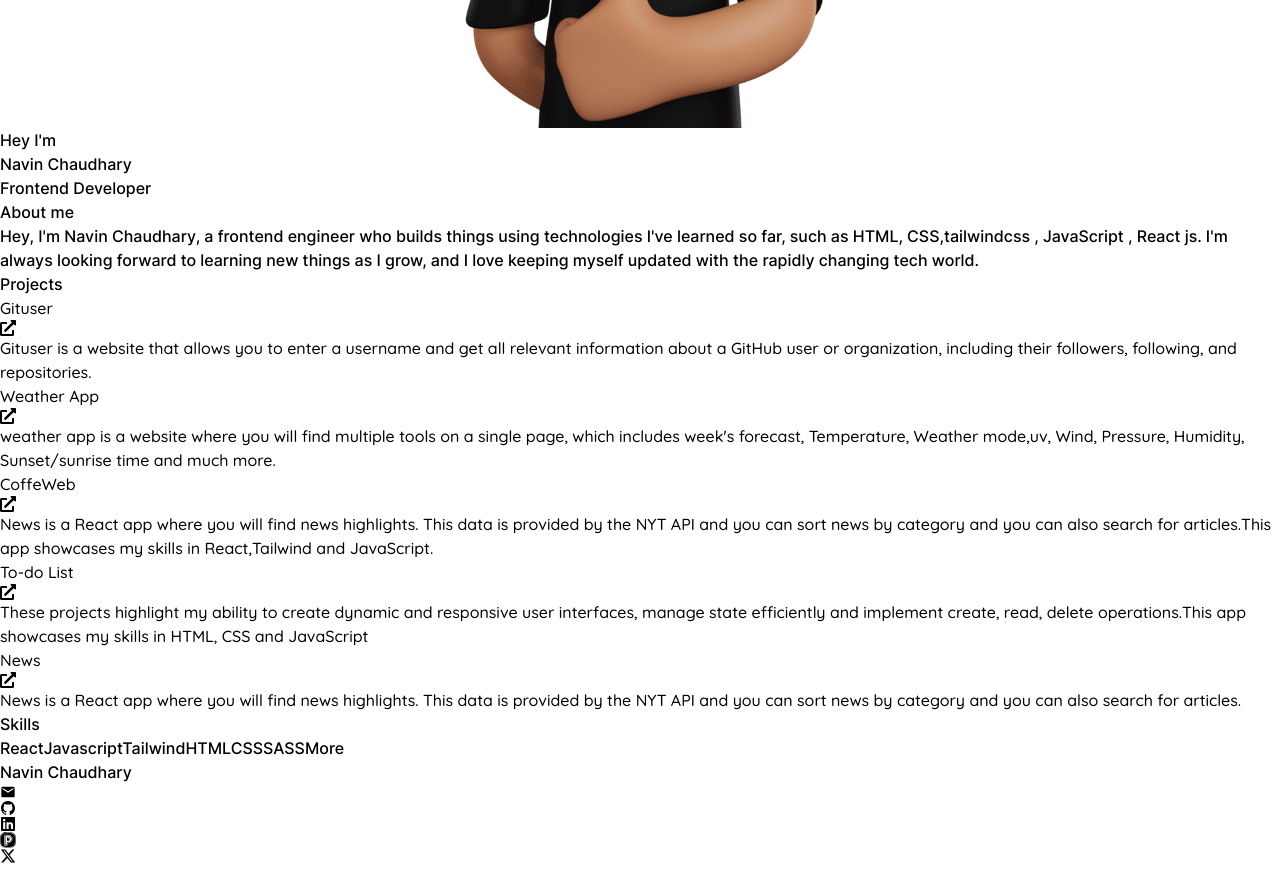
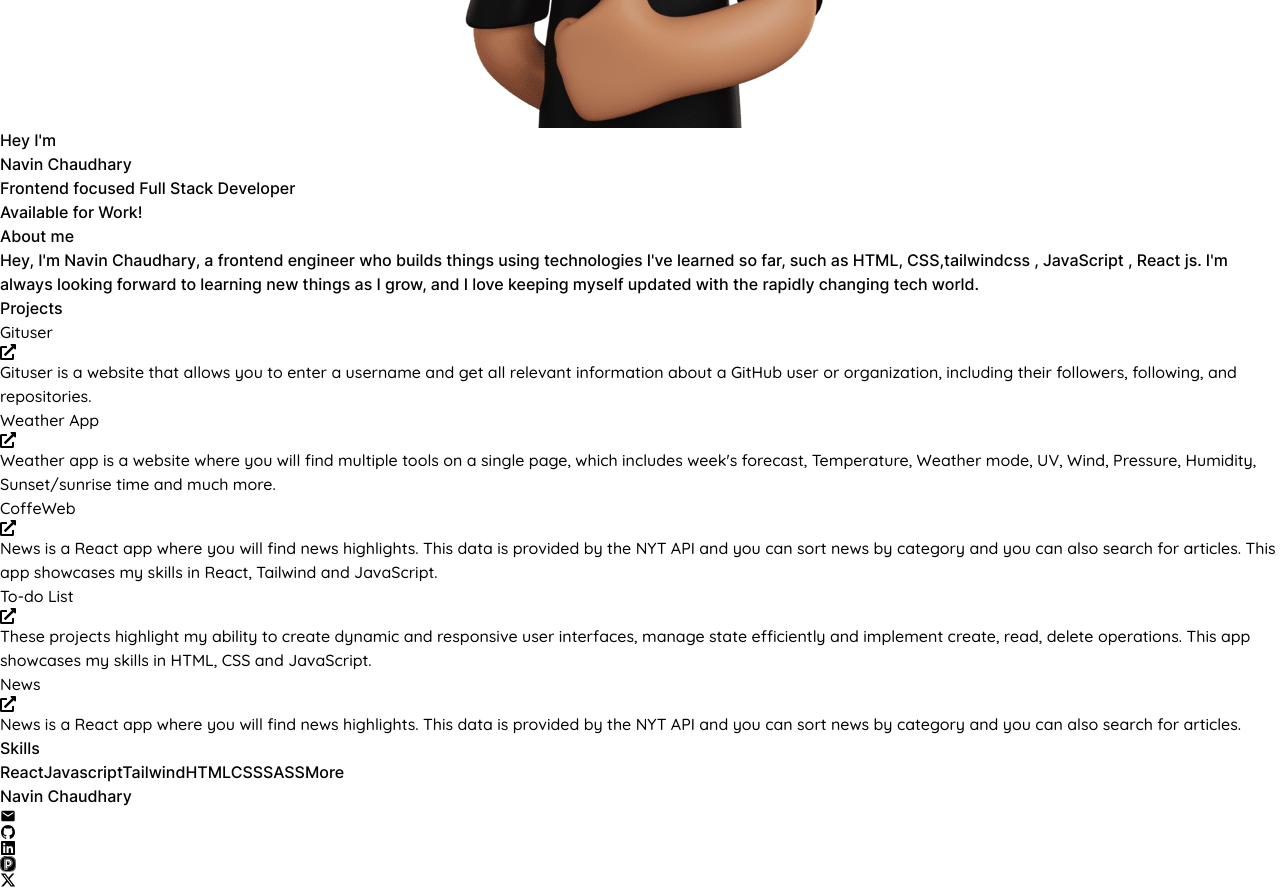
Before and after one commit to navin-chaudhary/navin.bio, a React (Vite) app: page / in a window 1280 px wide. Shown: the part 640-1528 px from the top of the page. Before the commit the page ends 1504 px from the top, so only its background shows below. Built offline with nearby package versions, Linux system fonts and the light colour scheme; a web font is replaced by a local one.

Commit message:
animation added🎉

```diff
--- a/src/App.jsx
+++ b/src/App.jsx
@@ -21,7 +21,7 @@ function App() {
     document.title='navin .home'
   },[])
   return (
-    <div className="main bg-[#040816] text-[#9e9ea4] min-h-screen p-3 pt-16 overflow-x-hidden">
+    <div className="main bg-[#09080A] text-[#9e9ea4] min-h-screen p-3 pt-16 overflow-x-hidden ">
        <Analytics />
     {loading ? (
       <Loader />
--- a/src/components/About/About.jsx
+++ b/src/components/About/About.jsx
@@ -10,10 +10,10 @@ function About() {
 
   return (
     <>
-      <div className="bg-[#040816] text-[#9e9ea4] min-h-screen  pt-10 p-3 overflow-hidden font">
+      <div className="bg-[#09080A] text-[#babac3] min-h-screen  pt-10 p-3 overflow-hidden font">
         <div className="max-w-3xl mx-auto ">
           <Navbar />
-          <div className="min-h-[calc(100vh_-_160px)] lg:p-3">
+          <div className="min-h-[calc(100vh_-_160px)] ">
             <section className="mb-8  pt-8 ">
               <p className="text-[#c2c1c1] text-lg capitalize ">
                 Hey everyone👋! I'm Navin Chaudhary, a passionate and driven
--- a/src/components/Contact/Contact.jsx
+++ b/src/components/Contact/Contact.jsx
@@ -10,7 +10,7 @@ useEffect(()=>{
 },[])
   return (
     <>
-      <div className="bg-[#040816] text-[#c0c0c6] min-h-screen pt-0 p-3 overflow-hidden font">
+      <div className="bg-[#09080A] text-[#c0c0c6] min-h-screen pt-0 p-3 overflow-hidden font">
         <div className="max-w-3xl mx-auto">
 
           <Navbar />
--- a/src/components/Footer/Footer.css
+++ b/src/components/Footer/Footer.css
@@ -24,5 +24,5 @@
   .tooltip:hover::before {
     opacity: 1;
     visibility: visible;
-    transform: translateX(-50%) translateY(0px);
+    transform: translateX(-50%) translateY(-5px);
   }
--- a/src/components/Header/Header.jsx
+++ b/src/components/Header/Header.jsx
@@ -1,15 +1,37 @@
-import React from 'react';
-import logo from '/Images/Logo.png'
+import React from "react";
+import logo from "/Images/Logo.png";
+import { Link } from "react-router-dom";
 function Header() {
   return (
     <header className="flex items-center mb-8 md:mt-4 lg:mt-4 gap-4 lg:gap-5">
-      <div className='bg-[#696868] lg:w-28 lg:h-28 md:w-24 md:h-24 w-20 h-20 rounded-full overflow-hidden'>
-      <img src={logo} alt="Profile" className=" w-24 h-20 lg:w-28  lg:h-28 md:w-24 md:h-24 rounded-full mr-4 object-cover bg-slate-600" />
+      <div className="bg-[#696868] lg:w-28 lg:h-28 md:w-24 md:h-24 w-20 h-20 rounded-full overflow-hidden">
+        <img
+          src={logo}
+          alt="Profile"
+          className=" w-24 h-20 lg:w-28  lg:h-28 md:w-24 md:h-24 rounded-full mr-4 object-cover bg-slate-600"
+        />
       </div>
       <div>
-        <h1 className=" text-xl lg:text-3xl text-[#FAFAFA] font-bold ">Hey I'm</h1>
-        <p className="text-[#CFE5FF] font-bold text-2xl lg:text-3xl">Navin Chaudhary</p>
-        <p className="lg:text-lg text-md text-[#ebebf1] ">Frontend Developer</p>
+        <h1 className=" text-xl lg:text-3xl text-[#FAFAFA] font-bold ">
+          Hey I'm
+        </h1>
+        <p className="text-[#CFE5FF] font-bold text-2xl lg:text-3xl">
+          Navin Chaudhary
+        </p>
+        <p className="lg:text-lg text-sm text-[#ebebf1] ">
+          Frontend focused Full Stack Developer
+        </p>
+        <Link to="/contact" >
+        <div className="flex items-center bg-[#3c3a3a] border-t-[2px] border-b-[2px] border-[#565454] w-44 justify-center rounded-md mt-[3px] cursor-pointer">
+        <span class="relative flex h-2 w-2 mr-2">
+          <span class="absolute inline-flex h-full w-full animate-ping rounded-full bg-green-400 opacity-75"></span>
+          <span class="relative inline-flex h-2 w-2 rounded-full bg-green-600"></span>
+        </span>
+        <p className="lg:text-md  text-md text-[#eff5f1] ">
+          Available for Work!
+        </p>
+        </div>
+        </Link>
       </div>
     </header>
   );
--- a/src/components/Navbar/Navbar.jsx
+++ b/src/components/Navbar/Navbar.jsx
@@ -3,8 +3,8 @@ import { Link, NavLink } from "react-router-dom";
 
 function Navbar() {
   return (
-    <nav className="fixed top-0 left-0 right-0 z-50 ">
-      <div className="max-w-3xl mx-auto px-3 lg:px-0 backdrop-blur-3xl">
+    <nav className="fixed top-0 left-0 right-0 z-50 bg-[#09080A] backdrop-blur-md">
+      <div className="max-w-3xl mx-auto px-3 lg:px-0 md:p-0">
         <div className="flex items-center justify-between h-16">
           <div>
             <Link
--- a/src/components/Projects/Project.css
+++ b/src/components/Projects/Project.css
@@ -1,27 +1,3 @@
-.project_card{
-    animation: cardanimate 1s both;
+ .project_card{
     font-family: "Quicksand", sans-serif;
 }
-
-@keyframes cardanimate {
-        0%{
-            transform:translateX(-40px);
-       }
-       100%{
-        transform: translateX(0);
-       }
-
-  }
-.project_card2{
-    animation: cardanimate2 1s both;
-    font-family: "Quicksand", sans-serif;
-}
-@keyframes cardanimate2 {
-        0%{
-            transform:translateX(40px);
-       }
-       100%{
-        transform: translateX(0);
-       }
-
-  }
--- a/src/components/Projects/Projects.jsx
+++ b/src/components/Projects/Projects.jsx
@@ -1,84 +1,97 @@
-import React from "react";
+import React, { useRef, useEffect } from "react";
 import { Link } from "react-router-dom";
 import { FaExternalLinkAlt } from "react-icons/fa";
-import './Project.css'
+import "./Project.css";
+
 function Projects() {
+  const projectRefs = useRef([]);
+
+  useEffect(() => {
+    projectRefs.current.forEach((el) => {
+      if (!el) return;
+
+      const handleMouseMove = (e) => {
+        const rect = el.getBoundingClientRect();
+        const x = e.clientX - rect.left;
+        const y = e.clientY - rect.top;
+
+        const centerX = rect.width / 2;
+        const centerY = rect.height / 2;
+
+        const deltaX = (x - centerX) / centerX;
+        const deltaY = (y - centerY) / centerY;
+
+        el.style.transform = `perspective(1000px) rotateX(${deltaY * 10}deg) rotateY(${-deltaX * 10}deg) translateZ(20px)`;
+      };
+
+      const handleMouseLeave = () => {
+        el.style.transform = 'perspective(1000px) rotateX(0deg) rotateY(0deg) translateZ(0px)';
+      };
+
+      el.addEventListener('mousemove', handleMouseMove);
+      el.addEventListener('mouseleave', handleMouseLeave);
+
+      return () => {
+        el.removeEventListener('mousemove', handleMouseMove);
+        el.removeEventListener('mouseleave', handleMouseLeave);
+      };
+    });
+  }, []);
+
+  const projects = [
+    {
+      title: "Gituser",
+      url: "https://gituser.navin.bio",
+      description: "Gituser is a website that allows you to enter a username and get all relevant information about a GitHub user or organization, including their followers, following, and repositories."
+    },
+    {
+      title: "Weather App",
+      url: "https://weatherapp.navin.bio",
+      description: "Weather app is a website where you will find multiple tools on a single page, which includes week's forecast, Temperature, Weather mode, UV, Wind, Pressure, Humidity, Sunset/sunrise time and much more."
+    },
+    {
+      title: "CoffeWeb",
+      url: "https://coffeweb.navin.bio",
+      description: "News is a React app where you will find news highlights. This data is provided by the NYT API and you can sort news by category and you can also search for articles. This app showcases my skills in React, Tailwind and JavaScript."
+    },
+    {
+      title: "To-do List",
+      url: "https://to-do.navin.bio",
+      description: "These projects highlight my ability to create dynamic and responsive user interfaces, manage state efficiently and implement create, read, delete operations. This app showcases my skills in HTML, CSS and JavaScript."
+    },
+    {
+      title: "News",
+      url: "https://news.navin.bio",
+      description: "News is a React app where you will find news highlights. This data is provided by the NYT API and you can sort news by category and you can also search for articles."
+    }
+  ];
+
   return (
-    <section className="mb-8  ">
+    <section className="mb-8">
       <h2 className="text-xl lg:text-2xl text-white font-bold mb-7">
         Projects
       </h2>
-      <div className="grid grid-cols-1 sm:grid-cols-2 md:grid-cols-2 lg:grid-cols-2 gap-4">
-        <div className=" border-[1px] border-[#939396] p-4 rounded-lg project_card ">
-          <Link
-            to="https://gituser.navin.bio"
-            className="font-bold border-b-[1px] tracking-wider flex items-center gap-1  transition-all duration-300 hover:border-gray-500   w-max text-lg text-white cursor-pointer hover:translate-y-[-2px] "
+      <div className="grid grid-cols-1 sm:grid-cols-2 md:grid-cols-2 lg:grid-cols-3 gap-4">
+        {projects.map((project, index) => (
+          <div
+            key={index}
+            ref={(el) => (projectRefs.current[index] = el)}
+            className="border-t-[1px] border-b-[1px] border-[#939396] p-4 rounded-lg project_card bg-[#2d2c2c] hover:border-l-[1px] hover:bg-[#171717] hover:border-t-[0px] transition-all duration-300"
           >
-            Gituser <span className="hover:translate-y-[-2px] hover:text-blue-500 transition-all duration-300"><FaExternalLinkAlt /></span>
-          </Link>
-          <p className="text-[#c2c1c1] capitalize mt-3 hover:translate-y-[-2px] transition-all duration-300">
-            Gituser is a website that allows you to enter a username and get all
-            relevant information about a GitHub user or organization, including
-            their followers, following, and repositories.
-          </p>
-        </div>
-        <div className="border-[1px] border-[#939396]  p-4 rounded-lg project_card2">
-          <Link
-            to="https://weatherapp.navin.bio"
-            className="font-bold border-b-[1px] tracking-wider flex items-center gap-1  transition-all duration-300 hover:border-gray-500  w-max text-lg text-white cursor-pointer hover:translate-y-[-2px]"
-          >
-            Weather App <span className="hover:translate-y-[-2px] hover:text-blue-500 transition-all duration-300"><FaExternalLinkAlt /></span>
-          </Link>
-          <p className="text-[#c2c1c1] capitalize mt-3 hover:translate-y-[-2px] transition-all duration-300">
-            weather app is a website where you will find multiple tools on a
-            single page, which includes week's forecast, Temperature, Weather
-            mode,uv, Wind, Pressure, Humidity, Sunset/sunrise time and much
-            more.
-          </p>
-        </div>
-        <div className="border-[1px] border-[#939396]  p-4 rounded-lg project_card">
-          <Link
-            to="https://coffeweb.navin.bio"
-            className="font-bold border-b-[1px] tracking-wider flex items-center gap-1  transition-all duration-300 hover:border-gray-500  w-max text-lg text-white cursor-pointer hover:translate-y-[-2px]"
-          >
-            CoffeWeb <span className="hover:translate-y-[-2px] hover:text-blue-500 transition-all duration-300"><FaExternalLinkAlt /></span>
-          </Link>
-          <p className="text-[#c2c1c1] capitalize mt-3 hover:translate-y-[-2px] transition-all duration-300">
-            News is a React app where you will find news highlights. This data
-            is provided by the NYT API and you can sort news by category and you
-            can also search for articles.This app showcases my skills in React,Tailwind and JavaScript.
-          </p>
-        </div>
-
-        <div className="border-[1px] border-[#939396]  p-4 rounded-lg project_card2">
-          <Link
-            to="https://to-do.navin.bio"
-            className="font-bold border-b-[1px] tracking-wider flex items-center gap-1  transition-all duration-300 hover:border-gray-500  w-max text-lg text-white cursor-pointer hover:translate-y-[-2px]"
-          >
-            To-do List <span className="hover:translate-y-[-2px] hover:text-blue-500 transition-all duration-300"><FaExternalLinkAlt /></span>
-          </Link>
-          <p className="text-[#c2c1c1] capitalize mt-3 hover:translate-y-[-2px] transition-all duration-300">
-            These projects highlight my ability to create dynamic and responsive
-            user interfaces, manage state efficiently and implement create,
-            read, delete operations.This app showcases my skills in HTML, CSS
-            and JavaScript
-          </p>
-        </div>
-        <div className="border-[1px] border-[#939396]  p-4 rounded-lg project_card">
-          <Link
-            to="https://news.navin.bio"
-            className="font-bold border-b-[1px] tracking-wider flex items-center gap-1  transition-all duration-300 hover:border-gray-500  w-max text-lg text-white cursor-pointer hover:translate-y-[-2px]"
-          >
-            News <span className="hover:translate-y-[-2px] hover:text-blue-500 transition-all duration-300"><FaExternalLinkAlt /></span>
-          </Link>
-          <p className="text-[#c2c1c1] capitalize mt-3 hover:translate-y-[-2px] transition-all duration-300">
-            News is a React app where you will find news highlights. This data
-            is provided by the NYT API and you can sort news by category and you
-            can also search for articles.
-
-          </p>
-        </div>
-
+            <Link
+              to={project.url}
+              className="font-bold border-b-[1px] tracking-wider flex items-center gap-1 transition-all duration-300 hover:border-gray-500 w-max text-lg text-white cursor-pointer "
+            >
+              {project.title}
+              <span className="hover:translate-y-[-2px] hover:text-blue-500 transition-all duration-300">
+                <FaExternalLinkAlt />
+              </span>
+            </Link>
+            <p className="text-[#c2c1c1] capitalize mt-3 hover:scale-1 ">
+              {project.description}
+            </p>
+          </div>
+        ))}
       </div>
     </section>
   );
--- a/src/index.css
+++ b/src/index.css
@@ -2,7 +2,10 @@
 @tailwind components;
 @tailwind utilities;
 
-
+::selection{
+    background-color: white;
+    color: black;
+}
 @font-face {
     font-family: myfont;
     src: url('/Fonts/c9a5bc6a7c948fb0-s.p.woff2');
@@ -10,10 +13,11 @@
 .main{
     font-family: myfont;
     font-weight: 500;
+    /* background: linear-gradient(to left top, black, rgba(28, 26, 26, 0.01)900%, 900%, black); */
 
 }
 ::-webkit-scrollbar {
-    width: 5px;
+    width: 0px;
 }
 
 ::-webkit-scrollbar-thumb {
```
Also changed, not shown: src/components/Footer/Footer.jsx (+7 -7 lines).
